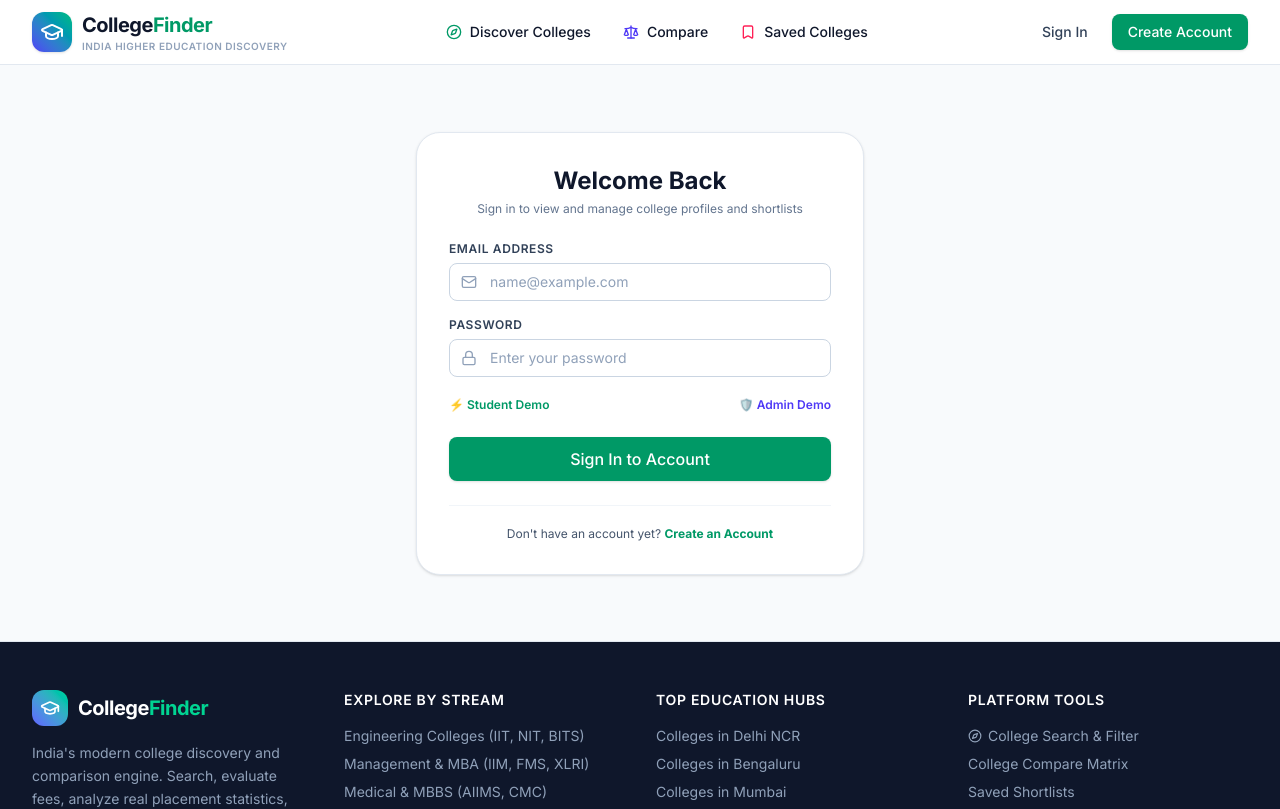
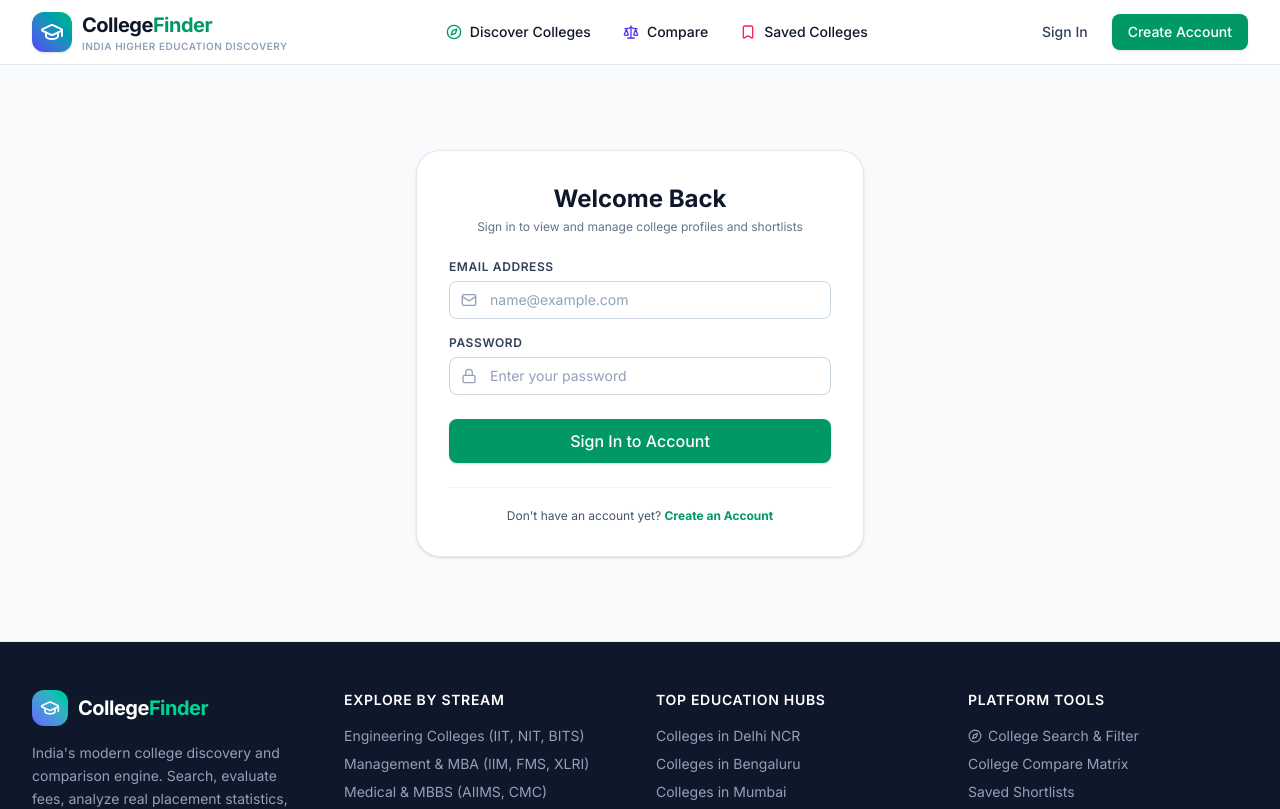
Before and after one commit to himanshu-gupta15/College-Finder, a Next.js app: page /login in a window 1280 px wide. Shown: the top 809 px of the page. Built offline with nearby package versions, Linux system fonts and the light colour scheme; no server answers.

Commit message:
feat(auth): remove demo autofill buttons from login form

```diff
--- a/components/auth/LoginForm.tsx
+++ b/components/auth/LoginForm.tsx
@@ -3,7 +3,7 @@
 import Button from "@/components/common/Button";
 import Input from "@/components/common/Input";
 import { useAuth } from "@/context/AuthContext";
-import { AlertCircle, CheckCircle2, Lock, Mail } from "lucide-react";
+import { AlertCircle, Lock, Mail } from "lucide-react";
 import Link from "next/link";
 import { useRouter, useSearchParams } from "next/navigation";
 import { useState } from "react";
@@ -36,16 +36,6 @@ export default function LoginForm() {
     } finally {
       setLoading(false);
     }
-  };
-
-  const handleFillDemo = () => {
-    setEmail("student@example.com");
-    setPassword("Password123");
-  };
-
-  const handleFillAdminDemo = () => {
-    setEmail("admin@collegefinder.com");
-    setPassword("Password123");
   };
 
   return (
@@ -85,23 +75,6 @@ export default function LoginForm() {
           icon={<Lock className="h-4 w-4" />}
         />
 
-        <div className="flex items-center justify-between text-xs pt-1">
-          <button
-            type="button"
-            onClick={handleFillDemo}
-            className="font-semibold text-emerald-600 hover:text-emerald-700 hover:underline cursor-pointer"
-          >
-            ⚡ Student Demo
-          </button>
-          <button
-            type="button"
-            onClick={handleFillAdminDemo}
-            className="font-semibold text-indigo-600 hover:text-indigo-700 hover:underline cursor-pointer"
-          >
-            🛡️ Admin Demo
-          </button>
-        </div>
-
         <Button
           type="submit"
           variant="primary"
```
